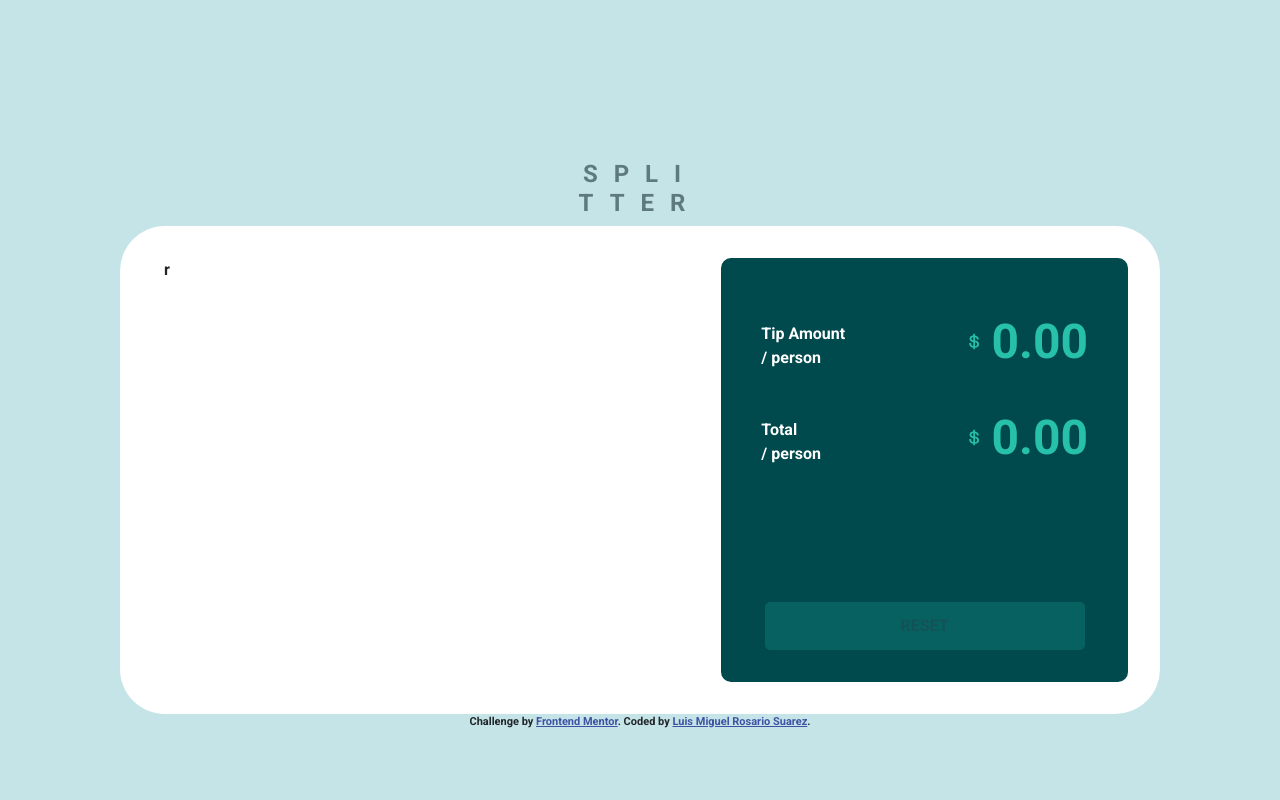
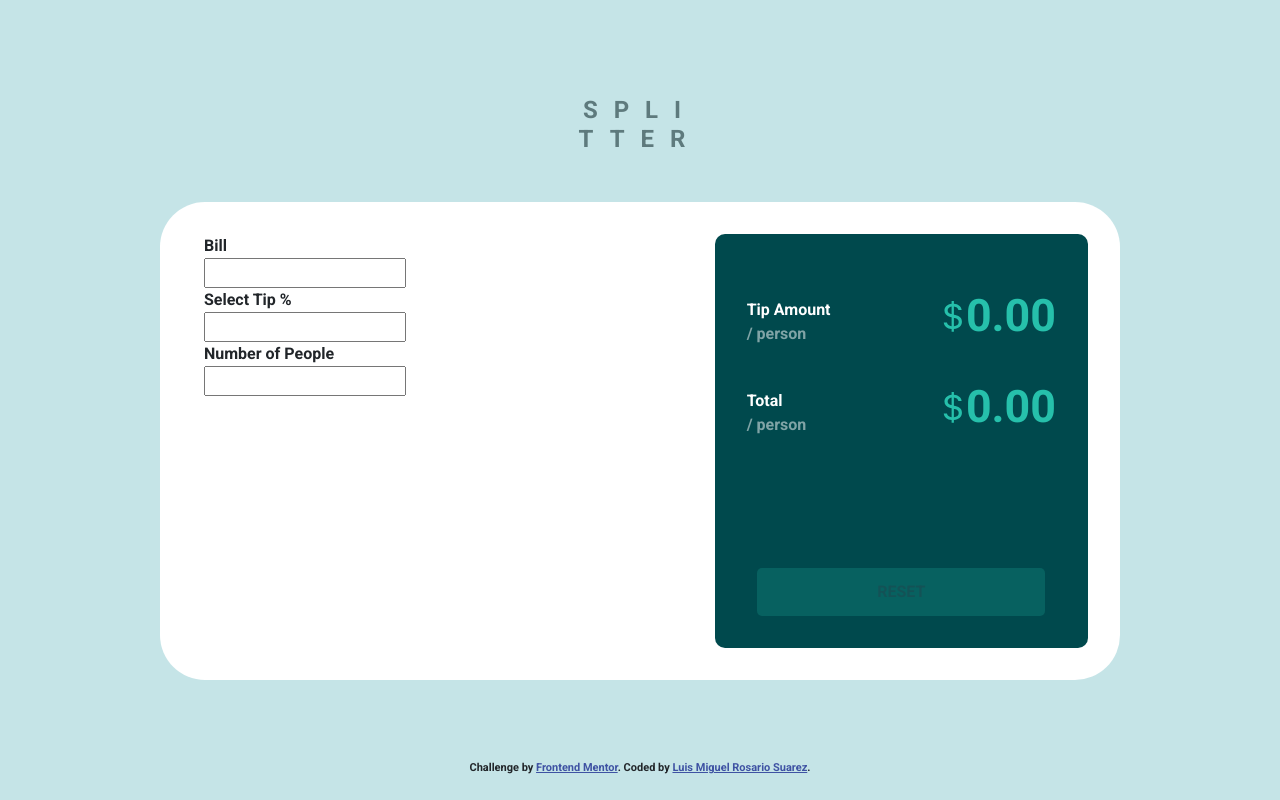
Before and after one commit to luisprooc/tip-calculator, a React (Create React App) app: page / in a window 1280 px wide. Built offline with nearby package versions, Linux system fonts and the light colour scheme.

Commit message:
feat: add initial form

```diff
--- a/src/App.css
+++ b/src/App.css
@@ -1,20 +1,20 @@
 .App {
   position: relative;
-  top: 5rem;
-  max-width: 65rem;
+  top: 3rem;
+  max-width: 60rem;
 }
 
 .title {
   letter-spacing: 1rem;
   text-align: center;
   color: hsl(186, 14%, 43%);
+  margin-bottom: 3rem;
 }
 
 .attribution {
   font-size: 11px;
   text-align: center;
-  position: relative;
-  bottom: auto;
+  margin-top: 5rem;
 }
 
 .attribution a {
--- a/src/App.js
+++ b/src/App.js
@@ -4,7 +4,7 @@ import "./App.css";
 
 const App = () => {
   return (
-    <Container className="App" fluid="md">
+    <Container className="App" fluid="sm">
       <div className="App">
         <h4 className="title">SPLI <br/> TTER</h4>
         <Calculator />
--- a/src/components/Calculator.jsx
+++ b/src/components/Calculator.jsx
@@ -14,22 +14,37 @@ const Calculator = () => {
 
   return (
     <Row className="cal-container">
-      <Col lg="7">r</Col>
+      <Col lg="7">
+        <div>
+          <label>Bill</label> <br/>
+          <input/>
+        </div>
+        <div>
+          <label>Select Tip %</label> <br/>
+          <input/>
+        </div>
+        <div>
+          <label>Number of People</label> <br/>
+          <input/>
+        </div>
+      </Col>
       <Col className="cal-total-box" lg="5">
         <Row className="mb-4">
           <Col>
-            <p>Tip Amount <br /> <label>/{" "} person</label></p>
+            <p>Tip Amount <br /> <span className="cal-span-person">/{" "} person</span></p>
           </Col>
           <Col>
-            <p className="cal-total-digits"><IconDollar />  {tipAmount}</p>
+            <div className="test">
+              <p className="cal-total-digits"><span><IconDollar width={35} height={35}/> </span> {tipAmount}</p>
+            </div>
           </Col>
         </Row>
         <Row className="mt-4">
           <Col>
-            <p>Total <br /> <label>/{" "} person</label></p>
+            <p>Total <br /> <span className="cal-span-person">/{" "} person</span></p>
           </Col>
           <Col>
-            <p className="cal-total-digits"><IconDollar className="cal-total-digits-icon"/> {total}</p>
+            <p className="cal-total-digits"><span><IconDollar width={35} height={35}/> </span>  {total}</p>
           </Col>
         </Row>
         <Row className="cal-total-row-btn">
--- a/src/components/calculator.css
+++ b/src/components/calculator.css
@@ -8,7 +8,11 @@
   background-color: hsl(183, 100%, 15%);
   border-radius: 10px;
   color: hsl(0, 0%, 100%);
-  padding: 4rem 2.5rem 2rem 2.5rem;
+  padding: 4rem 2rem 2rem 2rem;
+}
+
+.cal-span-person{
+  opacity: 0.5;
 }
 
 .cal-total-row-btn {
@@ -18,7 +22,7 @@
 .cal-total-btn{
   background-color: hsl(172, 67%, 45%);
   border-radius: 5px;
-  min-width: 20rem;
+  min-width: 18rem;
   height: 3rem;
   color: hsl(186, 14%, 43%);
   opacity: 0.2;
@@ -27,13 +31,12 @@
 
 .cal-total-digits {
   color: hsl(172, 67%, 45%);
-  font-size: 3rem;
+  font-size: 2.8rem;
   text-align: end;
   margin-top: -1rem;
+
 }
-
-.cal-total-digits-icon {
-  padding: 4rem;
-  height: 10rem;
-  width: 100px;
+.cal-total-digits span{
+  position: relative;
+  right: -15px;
 }
--- a/src/components/images/icon-dollar.jsx
+++ b/src/components/images/icon-dollar.jsx
@@ -1,3 +1,3 @@
-export const IconDollar = (className) => <svg xmlns="http://www.w3.org/2000/svg" width="11" height="24" className={className}>
-  <path fill="currentColor" d="M6.016 16.328v-1.464c1.232-.08 2.22-.444 2.964-1.092.744-.648 1.116-1.508 1.116-2.58v-.144c0-.992-.348-1.772-1.044-2.34-.696-.568-1.708-.932-3.036-1.092V4.184c.56.144 1.012.4 1.356.768.344.368.516.816.516 1.344v.288h1.824v-.432c0-.448-.088-.876-.264-1.284a3.783 3.783 0 00-.744-1.116A4.251 4.251 0 007.54 2.9a5.324 5.324 0 00-1.524-.492V.872H4.288V2.36a5.532 5.532 0 00-1.416.324c-.448.168-.84.392-1.176.672-.336.28-.604.616-.804 1.008-.2.392-.3.844-.3 1.356v.144c0 .96.316 1.708.948 2.244.632.536 1.548.884 2.748 1.044v3.912c-.704-.16-1.248-.472-1.632-.936-.384-.464-.576-1.08-.576-1.848v-.288H.256v.576c0 .464.08.924.24 1.38.16.456.404.88.732 1.272.328.392.744.728 1.248 1.008s1.108.476 1.812.588v1.512h1.728zM4.288 7.424c-.688-.128-1.164-.332-1.428-.612-.264-.28-.396-.644-.396-1.092 0-.464.176-.832.528-1.104.352-.272.784-.448 1.296-.528v3.336zm1.728 5.712V9.344c.768.128 1.328.328 1.68.6.352.272.528.688.528 1.248 0 .544-.196.984-.588 1.32-.392.336-.932.544-1.62.624z"/>
-  </svg>
+export const IconDollar = ({width, height}) => <svg xmlns="http://www.w3.org/2000/svg" width={width} height={height} fill="currentColor" className="bi bi-currency-dollar" viewBox="0 1 16 16">
+<path d="M4 10.781c.148 1.667 1.513 2.85 3.591 3.003V15h1.043v-1.216c2.27-.179 3.678-1.438 3.678-3.3 0-1.59-.947-2.51-2.956-3.028l-.722-.187V3.467c1.122.11 1.879.714 2.07 1.616h1.47c-.166-1.6-1.54-2.748-3.54-2.875V1H7.591v1.233c-1.939.23-3.27 1.472-3.27 3.156 0 1.454.966 2.483 2.661 2.917l.61.162v4.031c-1.149-.17-1.94-.8-2.131-1.718H4zm3.391-3.836c-1.043-.263-1.6-.825-1.6-1.616 0-.944.704-1.641 1.8-1.828v3.495l-.2-.05zm1.591 1.872c1.287.323 1.852.859 1.852 1.769 0 1.097-.826 1.828-2.2 1.939V8.73l.348.086z"/>
+</svg>
--- a/src/index.css
+++ b/src/index.css
@@ -6,6 +6,7 @@ body {
   -webkit-font-smoothing: antialiased;
   -moz-osx-font-smoothing: grayscale;
   background-color: hsl(185, 41%, 84%);
+
 }
 
 
```
